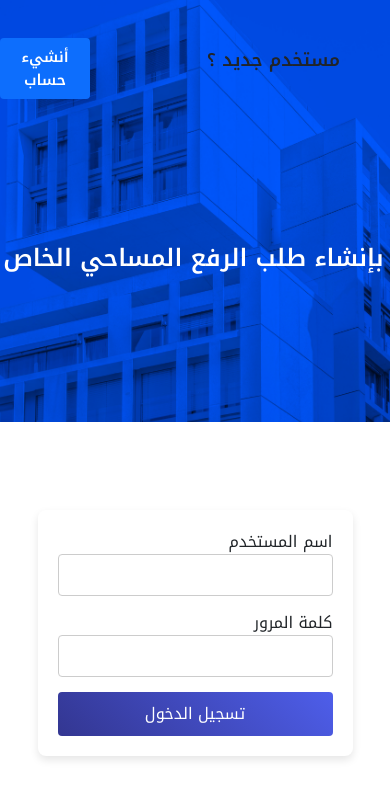
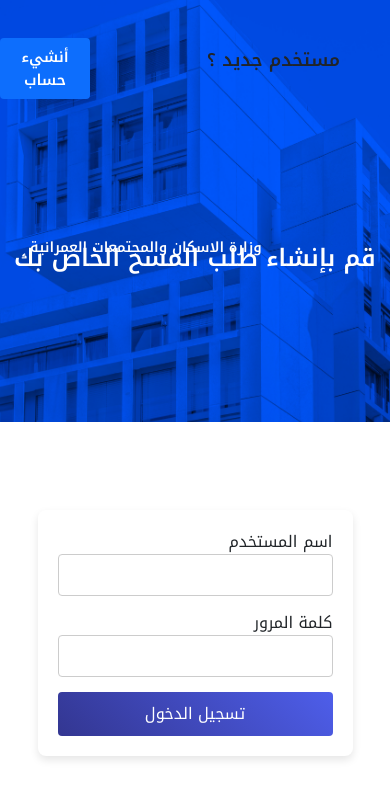
Before and after one commit to AhmedElsayed03/Demo, an Angular app: page /Login in a window 390 px wide. Shown: the top 798 px of the page. Built offline with nearby package versions, Linux system fonts and the light colour scheme.

Commit message:
Finishing Login Page

```diff
--- a/src/app/login/login.component.css
+++ b/src/app/login/login.component.css
@@ -5,6 +5,18 @@
     height: 100vh;
     overflow: hidden;
 }
+
+.top-left {
+    position: absolute;
+    top: 20px;
+    left: 300px;
+    margin: 10px;
+    font-family: "NotoKufiSB";
+    color: white;
+    font-size: 20px;
+
+}
+
 
 .left-half {
     flex: 1;
@@ -142,6 +154,11 @@ button:hover {
     form {
         max-width: 90%;
     }
+    .top-left {
+        left: 50px;
+        font-size: 16px;
+        top: 230px;
+    }
 }
 
 @media (max-width: 480px) {
@@ -156,4 +173,8 @@ button:hover {
     button {
         padding: 8px;
     }
+    .top-left {
+        left: 20px;
+        font-size: 14px;
+    }
 }
--- a/src/app/login/login.component.html
+++ b/src/app/login/login.component.html
@@ -2,7 +2,9 @@
     <div class="left-half">
       <div class="image-container">
         <img src="assets/Building-Image.png" alt="Login Image" />
-        <p class="overlay-text">قم بإنشاء طلب الرفع المساحي الخاص بك</p>
+        <h1 class="top-left">وزارة الاسكان والمجتمعات العمرانية</h1>
+
+        <p class="overlay-text">قم بإنشاء طلب المسح الخاص بك</p>
       </div>
     </div>
     <div class="right-half">
```
